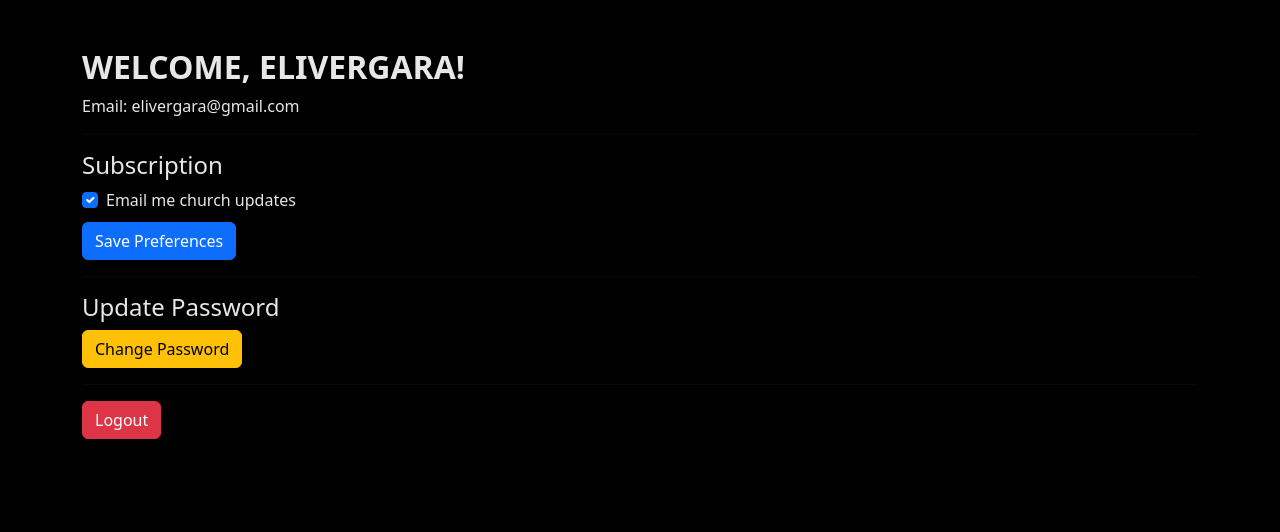
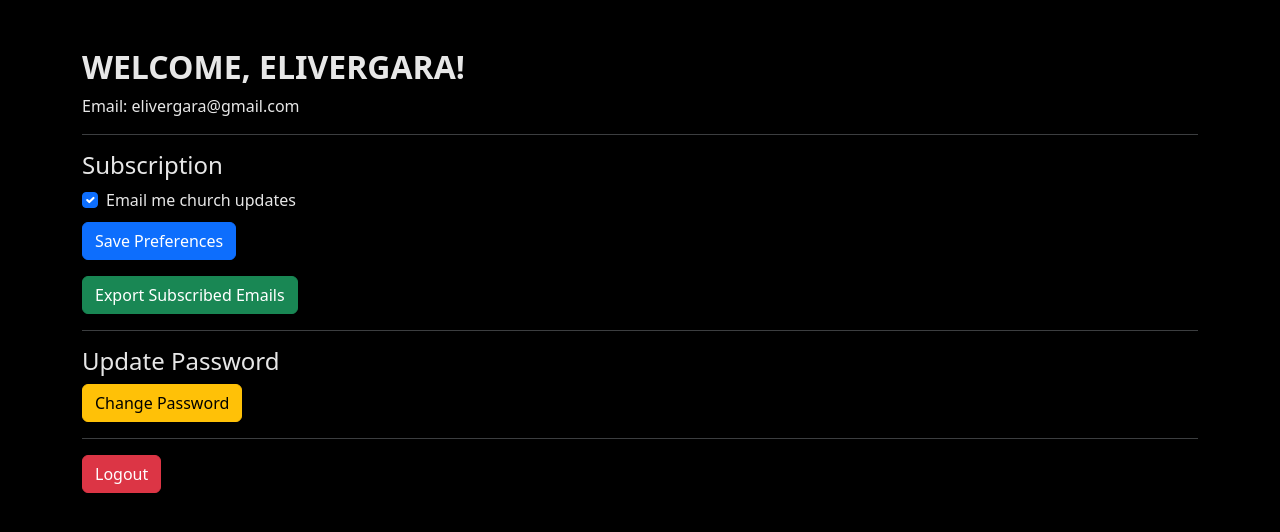
Before and after one commit to elivergara/redemption, a Django app: page /profile/ in a window 1280 px wide. Shown: the part 80-612 px from the top of the page. Run offline with Django 5.2, Linux system fonts and the light colour scheme; a user stored in the database is signed in; data comes from the database, SQL or seed files in the repository; both versions use the stored data as it was after the commit.

Commit message:
Made the events image link optional Added box for event registration link Added a button to export email addresses from people who subscribe to updates

```diff
--- a/home/admin.py
+++ b/home/admin.py
@@ -6,6 +6,6 @@ from .models import Event  # Import your Event model
 
 @admin.register(Event)
 class EventAdmin(admin.ModelAdmin):
-    list_display = ('title', 'created_at')  # Columns to display in the admin list view
-    search_fields = ('title', 'description')  # Searchable fields
+    list_display = ('title', 'created_at', 'pushpay_link')  # Include pushpay_link
+    search_fields = ('title', 'description', 'pushpay_link')  # Searchable fields
     list_filter = ('created_at',)  # Filters in the admin sidebar
--- a/home/forms.py
+++ b/home/forms.py
@@ -14,4 +14,4 @@ class CustomUserCreationForm(UserCreationForm):
 class EventForm(forms.ModelForm):
     class Meta:
         model = Event
-        fields = ['title', 'description', 'image']
+        fields = ['title', 'description', 'image', 'pushpay_link']  # Added pushpay_link
--- a/home/models.py
+++ b/home/models.py
@@ -11,7 +11,8 @@ class Profile(models.Model):
 class Event(models.Model):
     title = models.CharField(max_length=200)
     description = models.TextField()
-    image = models.ImageField(upload_to='static/images/events/')
+    image = models.ImageField(upload_to='static/images/events/', blank=True, null=True)  # Optional image field
+    pushpay_link = models.URLField(max_length=500, blank=True, null=True)  # New optional hyperlink field
     created_by = models.ForeignKey(User, on_delete=models.CASCADE)
     created_at = models.DateTimeField(auto_now_add=True)
 
--- a/home/static/style.css
+++ b/home/static/style.css
@@ -82,3 +82,7 @@ p .card-text {
 .text-muted {
     color: #a7a7a7 !important;
 }
+
+hr {
+    color: aliceblue;
+}
--- a/home/templates/home/profile.html
+++ b/home/templates/home/profile.html
@@ -1,13 +1,16 @@
 <!DOCTYPE html>
 <html lang="en">
+
 <head>
     <meta charset="UTF-8">
     <meta name="viewport" content="width=device-width, initial-scale=1.0">
     <title>Profile</title>
     <link rel="stylesheet" href="static/style.css">
 </head>
+
 <body>
     {% extends "base.html" %}
+
     {% block title %}Profile{% endblock %}
 
     {% block content %}
@@ -20,10 +23,7 @@
         <form method="POST" action="{% url 'update_subscription' %}">
             {% csrf_token %}
             <div class="form-check">
-            <input type="checkbox"
-                   class="form-check-input"
-                   id="subscribe_updates"
-                   name="subscribe_updates"
+                <input type="checkbox" class="form-check-input" id="subscribe_updates" name="subscribe_updates"
                 {% if user.profile.subscribed_to_updates %}checked{% endif %}>
                 <label class="form-check-label" for="subscribe_updates">
                     Email me church updates
@@ -31,6 +31,12 @@
             </div>
             <button type="submit" class="btn btn-primary mt-2">Save Preferences</button>
         </form>
+        <div>
+        {% if user.is_authenticated and user.is_staff %}
+        <a href="{% url 'export_emails' %}" class="btn btn-success mt-3">Export Subscribed Emails</a>
+        {% endif %}
+        </div>
+
         <hr>
 
         <!-- Account Actions -->
@@ -38,8 +44,11 @@
         <a href="{% url 'password_change' %}" class="btn btn-warning">Change Password</a><br>
         <hr>
         <div class="mt-2">
-    <a href="{% url 'logout' %}" class="btn btn-danger">Logout</a></div>
+            <a href="{% url 'logout' %}" class="btn btn-danger">Logout</a>
+        </div>
     </div>
     {% endblock %}
+
 </body>
+
 </html>
--- a/home/urls.py
+++ b/home/urls.py
@@ -20,6 +20,7 @@ urlpatterns = [
     path('events/add/', views.add_event, name='add_event'),
     path('events/edit/<int:pk>/', views.edit_event, name='edit_event'),
     path('events/delete/<int:pk>/', views.delete_event, name='delete_event'),
+    path('export-emails/', views.export_emails, name='export_emails'),
 
 ]
 urlpatterns += static(settings.MEDIA_URL, document_root=settings.MEDIA_ROOT)
--- a/home/views.py
+++ b/home/views.py
@@ -7,6 +7,8 @@ from django.contrib.auth.decorators import login_required, user_passes_test
 from .models import Event
 from .forms import EventForm
 from django.contrib.auth.models import Group
+from django.http import HttpResponse
+
 
 
 
@@ -117,3 +119,24 @@ def events_list(request):
     events = Event.objects.all().order_by('-created_at')  # Query all events
     is_staff = request.user.is_authenticated and (request.user.is_staff or request.user.groups.filter(name='Staff').exists())
     return render(request, 'home/events.html', {'events': events, 'is_staff': is_staff})
+
+
+
+
+##### Get Emails
+@login_required  # Ensure only logged-in users can access this
+def export_emails(request):
+    # Query profiles with subscribed_to_updates=True
+    profiles = Profile.objects.filter(subscribed_to_updates=True).select_related('user')
+
+    # Create a response object
+    response = HttpResponse(content_type='text/csv')
+    response['Content-Disposition'] = 'attachment; filename="subscribed_emails.csv"'
+
+    # Write to the CSV
+    response.write("Email\n")  # Header
+    for profile in profiles:
+        if profile.user.email:  # Ensure user has an email
+            response.write(f"{profile.user.email}\n")
+
+    return response
```
Also changed, not shown: home/templates/home/events.html (+13 -0 lines), db.sqlite3, home/migrations/0003_event_pushpay_link_alter_event_image.py (added). Lines whose indentation alone changed are shown as unchanged.
